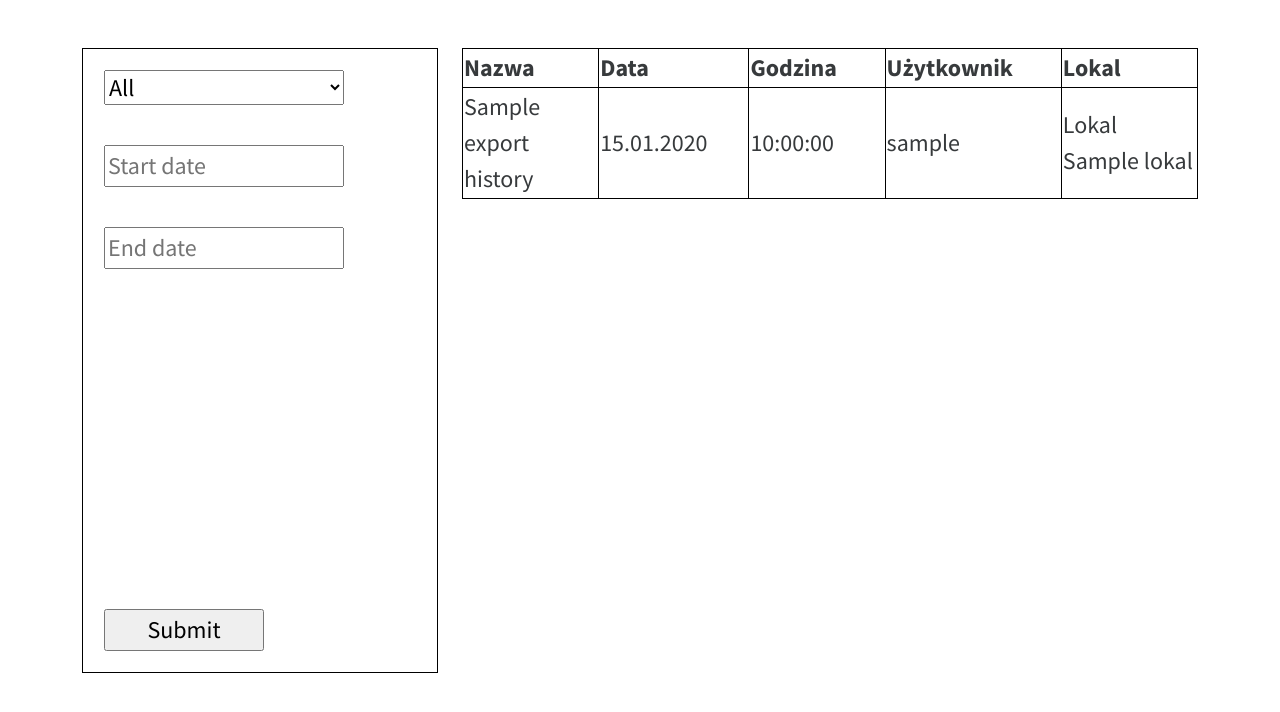
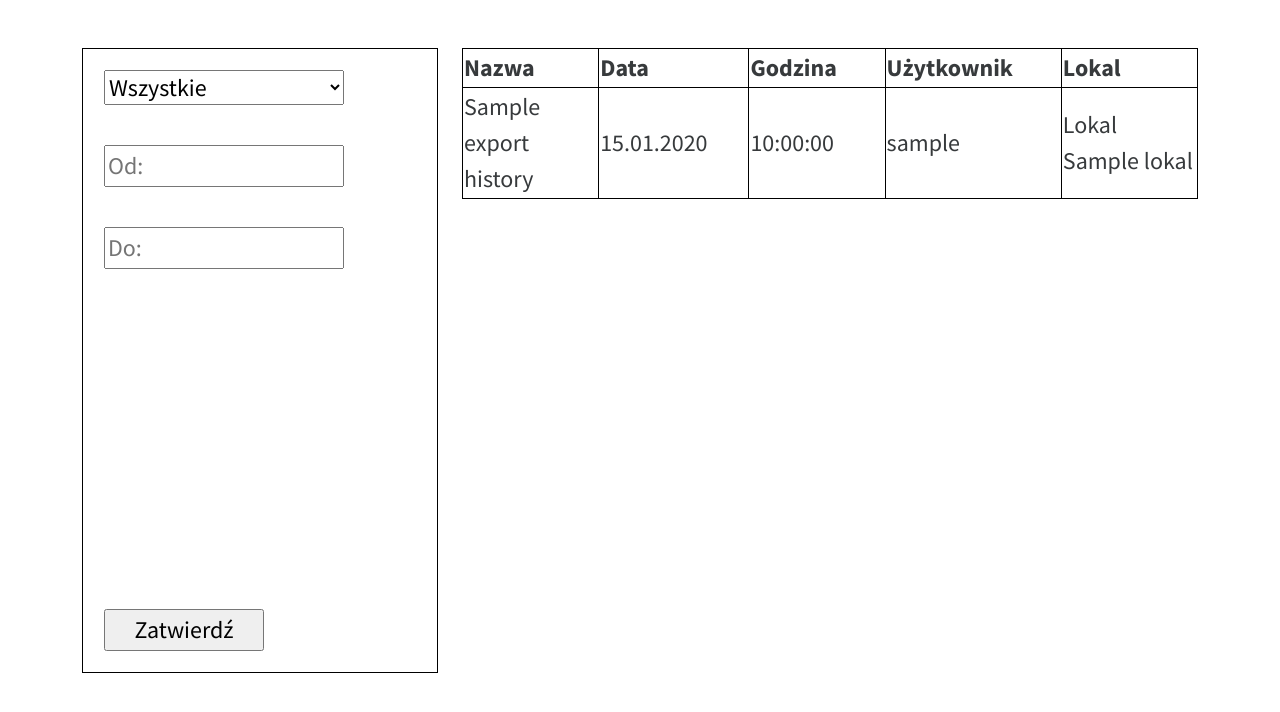
Before and after one commit to Alex-Kivit/LSI-test-task, a Symfony app: template templates/start/start.html.twig in a window 1280 px wide. Shown: the top 712 px of the page. Run offline with Twig, Linux system fonts and the light colour scheme; the template is opened without the code that fills it: most values are stand-ins (such as "Sample title", 1, 10 or a date in 2020); some libraries are stand-ins or nearby versions.

Commit message:
fixed form locales

```diff
--- a/templates/start/start.html.twig
+++ b/templates/start/start.html.twig
@@ -11,16 +11,16 @@
                 <td>
                     <form method="GET">
                         <select class="form-field" name="lokal">
-                            <option value="" {% if lokal == null %}selected{% endif %}>All</option>
+                            <option value="" {% if lokal == null %}selected{% endif %}>Wszystkie</option>
                             <option value="1" {% if lokal == 1 %}selected{% endif %}>Lokal 1</option>
                             <option value="2" {% if lokal == 2 %}selected{% endif %}>Lokal 2</option>
                             <option value="3" {% if lokal == 3 %}selected{% endif %}>Lokal 3</option>
                             <option value="4" {% if lokal == 4 %}selected{% endif %}>Lokal 4</option>
                         </select>
 
-                        <input class="form-field" type="text" id="start-picker" name="start" placeholder="Start date" value="{{ app.request.get('start') }}">
-                        <input class="form-field" type="text" id="end-picker" name="end" placeholder="End date" value="{{ app.request.get('end') }}">
-                        <input class="form-field form-submit" type="submit" value="Submit">
+                        <input class="form-field" type="text" id="start-picker" name="start" placeholder="Od:" value="{{ app.request.get('start') }}">
+                        <input class="form-field" type="text" id="end-picker" name="end" placeholder="Do:" value="{{ app.request.get('end') }}">
+                        <input class="form-field form-submit" type="submit" value="Zatwierdź">
                     </form>
                 </td>
             </table>
```
